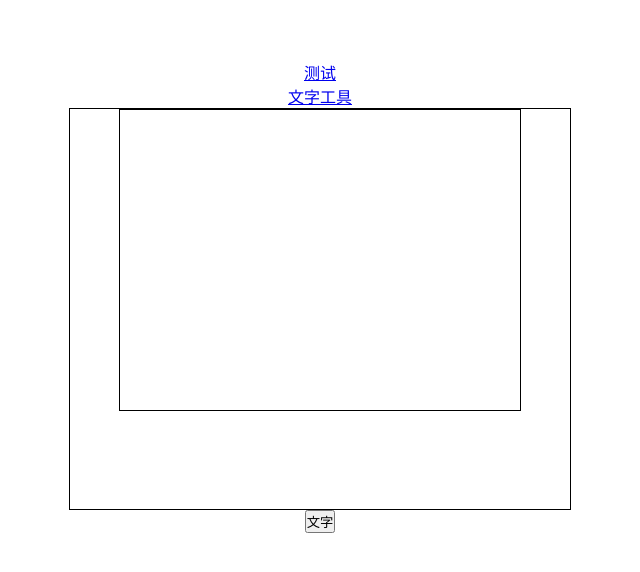
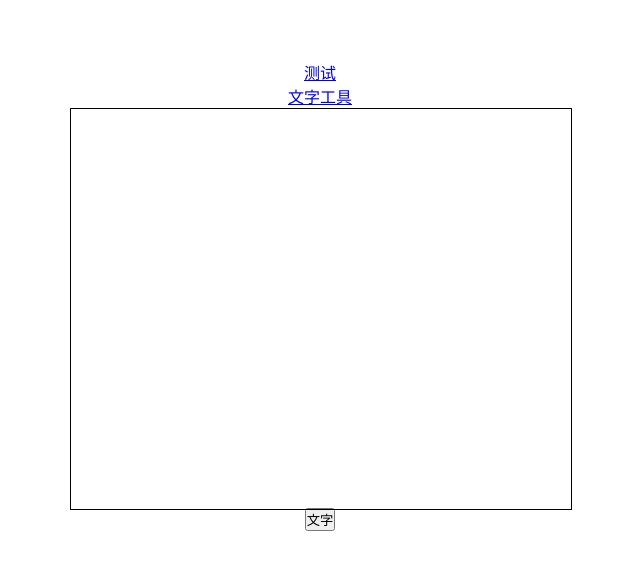
Before and after one commit to brushbird/album, a Vue app: page /#/itextbar in a window 1280 px wide. Shown: the top 572 px of the page, without its empty margins (320-960 px from the left). Built offline with nearby package versions, Linux system fonts and the light colour scheme.

Commit message:
add itext

```diff
--- a/index.html
+++ b/index.html
@@ -9,7 +9,9 @@
     <!-- built files will be auto injected -->
     <script src="static/fabric.min.js"></script>
     <script type="text/javascript">
+    // 设置了两个全局就变量用来获得实时的对象改变 便于功能的实现
     	let textevent;
+    	let canvasTag;
     </script>
   </body>
 </html>
--- a/src/components/Itextbar/itextbar.vue
+++ b/src/components/Itextbar/itextbar.vue
@@ -1,7 +1,7 @@
 <template>
-	<div class="body">
+	<div class="body" >
 	<!-- 画布主体 -->
-		<div class="canvas" style="width: 500px;height: 400px;"> <canvas id="can"></canvas></div>
+		<div class="canvas" style="width: 500px;height: 400px;"> <canvas id="can" width="500px" height="400px" ></canvas></div>
 
 
 
@@ -15,14 +15,14 @@
 			</div>
 
 		<!--更改文字大小  -->
-			<div class="text_bar_item">
+			<!-- <div class="text_bar_item">
 				<select @change="optionchange"  id="text_size">
 					<option v-for="option in options_size" :value="option.value">{{ option.text }}</option>
 				</select>
-			</div>
+			</div> -->
 
 		<!--更改文字颜色  -->
-			<div class="text_bar_item"></div>
+			<div class="text_bar_item"><button>颜色</button></div>
 
 		<!-- 更改文字的排版 -->
 			<div class="text_bar_item">
@@ -43,16 +43,13 @@
 
 <style type="text/css">
 	.canvas{
+		position: relative;
+		margin: 0px auto;
 
-		z-index:999;
-		position: relative;
-		margin:0px  auto;
-		border: 1px solid black;
 	}
 
 	#can{
-		width: 400px;
-		height: 300px;
+
 		border: 1px solid black;
 	}
 
@@ -71,54 +68,59 @@
 				see:false,
 				options_style:[{text:'黑体' , value:'SimHei '},{text:'宋体' , value:'SimSun'},{text:'新宋体',value:'NSimSun'},{text:'仿宋',value:'FangSong'},{text:'楷体',value:'KaiTi'}],
 
-				options_size:[{text:'6',value:'6'},{text:'8',value:'8'},{text:'10',value:'10'},{text:'12',value:'12'},{text:'16',value:'16'},{text:'24' ,value:'24'},{text:'32',value:'32'},{text:'72' , value:'72'},{text:'100',value:'100'},{text:'200',value:'200'},{text:'240',value:'240'},{text:'480',value:'480'},],
+				// options_size:[{text:'6',value:'6'},{text:'8',value:'8'},{text:'10',value:'10'},{text:'12',value:'12'},{text:'16',value:'16'},{text:'24' ,value:'24'},{text:'32',value:'32'},{text:'72' , value:'72'},{text:'100',value:'100'},{text:'200',value:'200'},{text:'240',value:'240'},{text:'480',value:'480'},],
 
 				options_paiban:[{text:'居左',value:'left'},{text:'居中',value:'center'},{text:'居右',value:'right'},],
 			}
 		},
-
-		// ready: function(){
-
-		// },
+		//加载函数
+		mounted:function(){
+			canvasTag = new fabric.Canvas('can');
+		},
 
 		methods:{
+
 			//生成文字画布
 			creatIText:function(){
-				var can = new fabric.Canvas('can');
+				if(textevent != null)
+					textevent.set({stroke: '#fff',strokeWidth: 0});
 				this.see = false;
 				textevent=this;
-				console.log(can);
+
 				let text = new fabric.IText('请输入文字',{
 					left:50,
 					top:50,
-				});
-
-				text.on('selected' , function(){
-					textevent.see = true;
-					textevent = this;
-
 
 
 				});
 
-				can.add(text);
+				text.on('selected' , function(){
+					//这里把全局的变量变成了这个vue的主体
+					textevent.see = true;
+					textevent = this;
+					textevent.set({stroke: '#ff1318',strokeWidth: 1});
+				});
+
+				canvasTag.add(text);
 			},
 
 			//选择事件，判断选择项的响应对象
 			optionchange:function(event){
 				let ev  = event.target;
 				let tid  = ev.getAttribute('id');
-
+				textevent.set({stroke: '#ff1318',strokeWidth: 1});
 				if(tid == "text_style"){
 					textevent.set({fontFamily : ev.value});
-
+					canvasTag.renderAll();
 				}
-				else if(tid == "text_size"){
-					textevent.set({fontSize : ev.value});
-				}
+				// else if(tid == "text_size"){
+				// 	textevent.set({fontSize : ev.value});
+				// }
 				else if(tid == "text_paiban"){
 					textevent.set({textAlign : ev.value});
+					canvasTag.renderAll();
 				}
+				textevent.set({stroke: '#fff',strokeWidth: 0});
 
 			}
 		}
```
